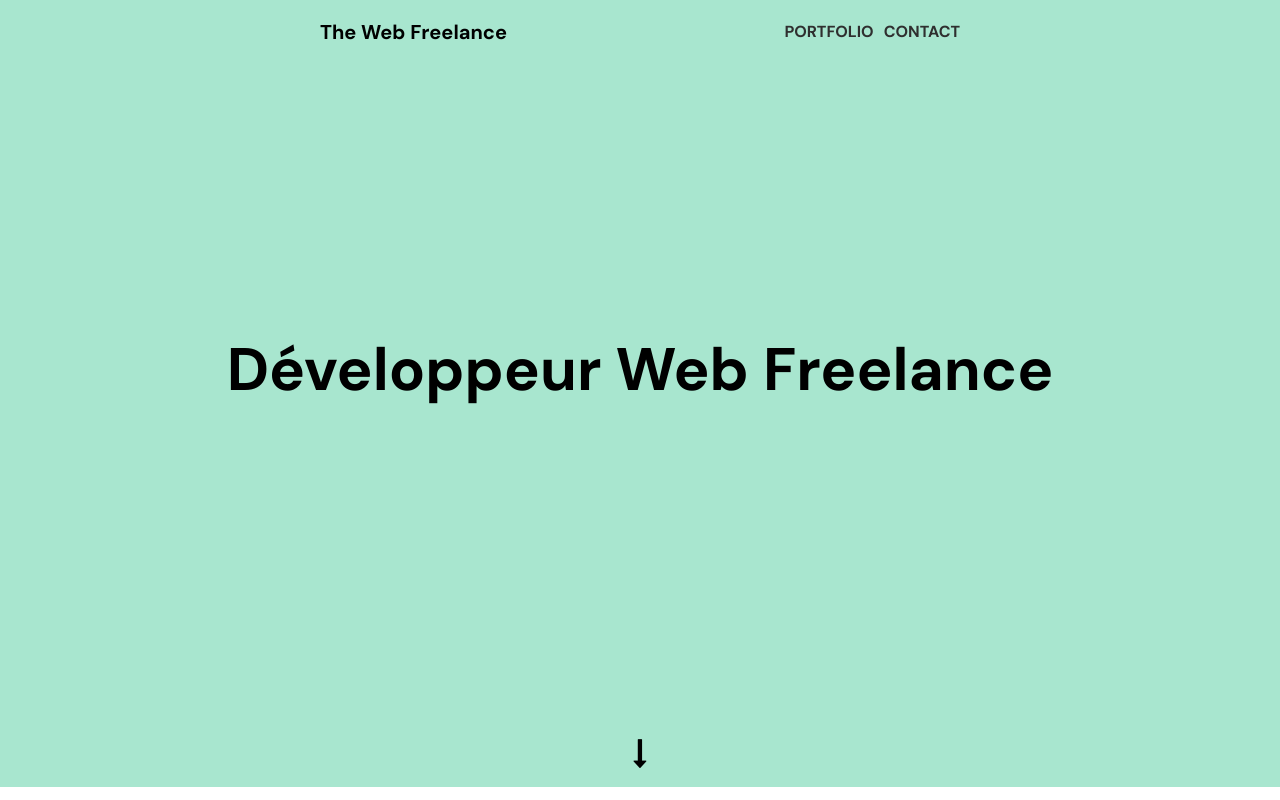
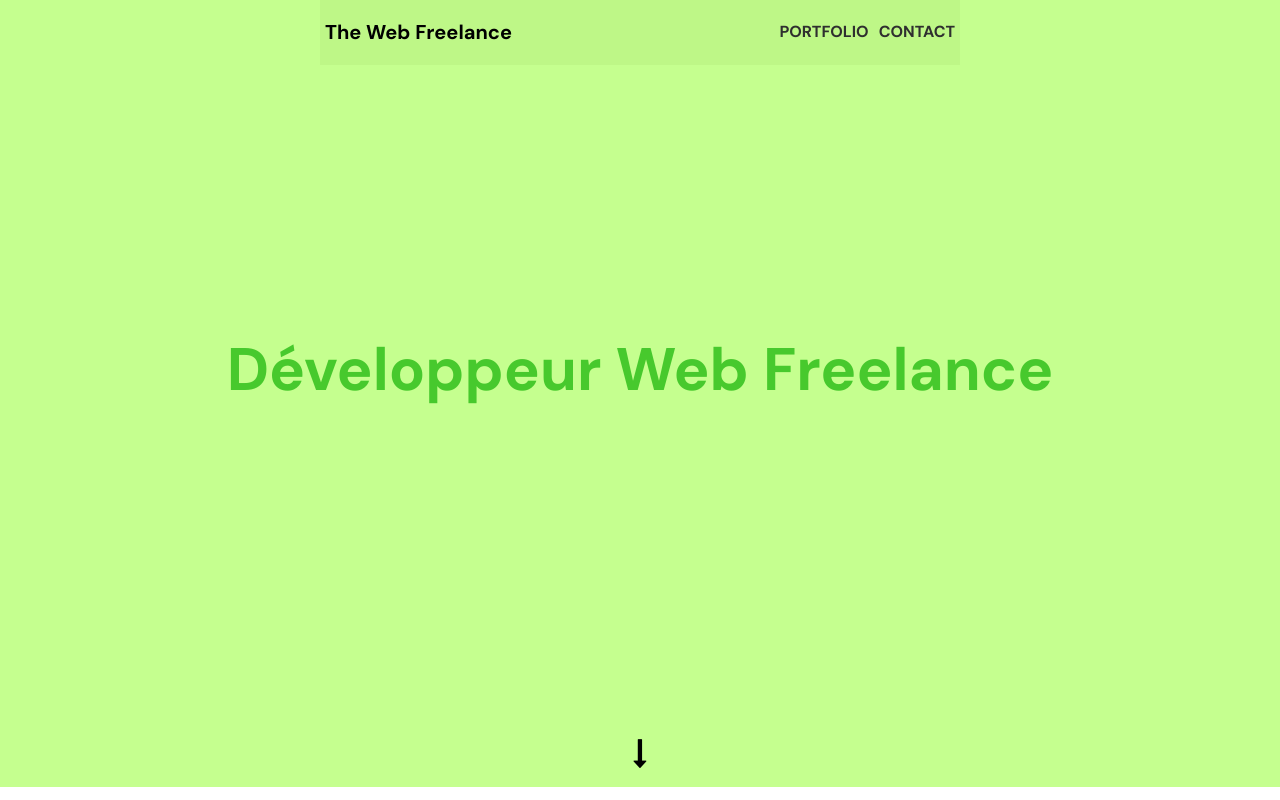
Before and after one commit to Ooggle/thewebfreelance, a plain HTML site: page index.html in a window 1280 px wide. Shown: the top 800 px of the page. Drawn offline with Linux system fonts and the light colour scheme.

Commit message:
quick creation of portfolio page

```diff
--- a/assets/css/landing.css
+++ b/assets/css/landing.css
@@ -11,15 +11,20 @@
     padding: 5px 20px;
 }
 
+a{
+    text-decoration: none;
+    color: initial;
+}
 
 /* HEADER */
 
 .full-header-handler{
     width: 100%;
-    background-color: #A8E6CF;
+    background-color: #c5ff8f;
 }
 
 .full-header-handler h1{
+    color: #47c92d;
     text-align: center;
     font-size: 60px;
     padding-top: 230px;
@@ -31,11 +36,12 @@
     top: 0;
     width: 50%;
     height: 65px;
-    margin: 0 auto;
+    padding: 0 5px;
+    margin: auto;
     display: flex;
     justify-content: space-between;
     align-items: center;
-    background-color: #A8E6CF;
+    background-color: rgb(189, 247, 135, 0.9);
 }
 
 .top-bar-text-left *{
--- /dev/null
+++ b/assets/css/portfolio.css
@@ -0,0 +1,87 @@
+*{
+    font-family: 'DM Sans', sans-serif;
+    box-sizing: border-box;
+}
+
+.pointer{
+    cursor: pointer;
+}
+
+.little-padding{
+    padding: 5px 20px;
+}
+
+a{
+    text-decoration: none;
+    color: initial;
+}
+
+/* HEADER */
+
+.full-header-handler{
+    width: 100%;
+    background-color: #ffe240;
+}
+
+.portfolio-title{
+    color: #e6b104;
+    letter-spacing: 0.4rem;
+    font-size: 90px;
+    text-shadow: 3px 3px 0px #CEAF4F;
+}
+
+.full-header-handler h1{
+    color: #f0bc12;
+    text-align: center;
+    font-size: 45px;
+    padding-top: 230px;
+    padding-bottom: 300px;
+}
+
+.top-bar-text{
+    position: sticky;
+    top: 0;
+    width: 50%;
+    height: 65px;
+    padding: 0 5px;
+    margin: auto;
+    display: flex;
+    justify-content: space-between;
+    align-items: center;
+}
+
+.top-bar-text-left *{
+    font-size: 20px;
+}
+
+.top-bar-text-right{
+    display: flex;
+}
+
+.top-bar-text-right p{
+    color: rgb(47, 47, 47);
+    margin-left: 10px;
+}
+
+.icon-arrow{
+    font-size: 30px;
+    text-align: center;
+    padding-bottom: 10px;
+    margin: 0;
+    animation: arrow-move 2s ease infinite;
+}
+
+@keyframes arrow-move{
+    0%{
+
+    }
+    50%{
+        transform: translateY(-5px);
+    }
+    70%{
+        transform: translateY(-5px);
+    }
+    100%{
+
+    }
+}
--- a/index.html
+++ b/index.html
@@ -15,10 +15,10 @@
     <div class="full-header-handler">
         <div class="top-bar-text">
             <div class="top-bar-text-left">
-                <p>The Web Freelance</p>
+                <a href="#"><p class="display-a">The Web Freelance</p></a>
             </div>
             <div class="top-bar-text-right">
-                <p>PORTFOLIO</p>
+                <a href="portfolio.html"><p>PORTFOLIO</p></a>
                 <p>CONTACT</p>
             </div>
         </div>
```
Also changed, not shown: portfolio.html (added, +43 -0 lines).
